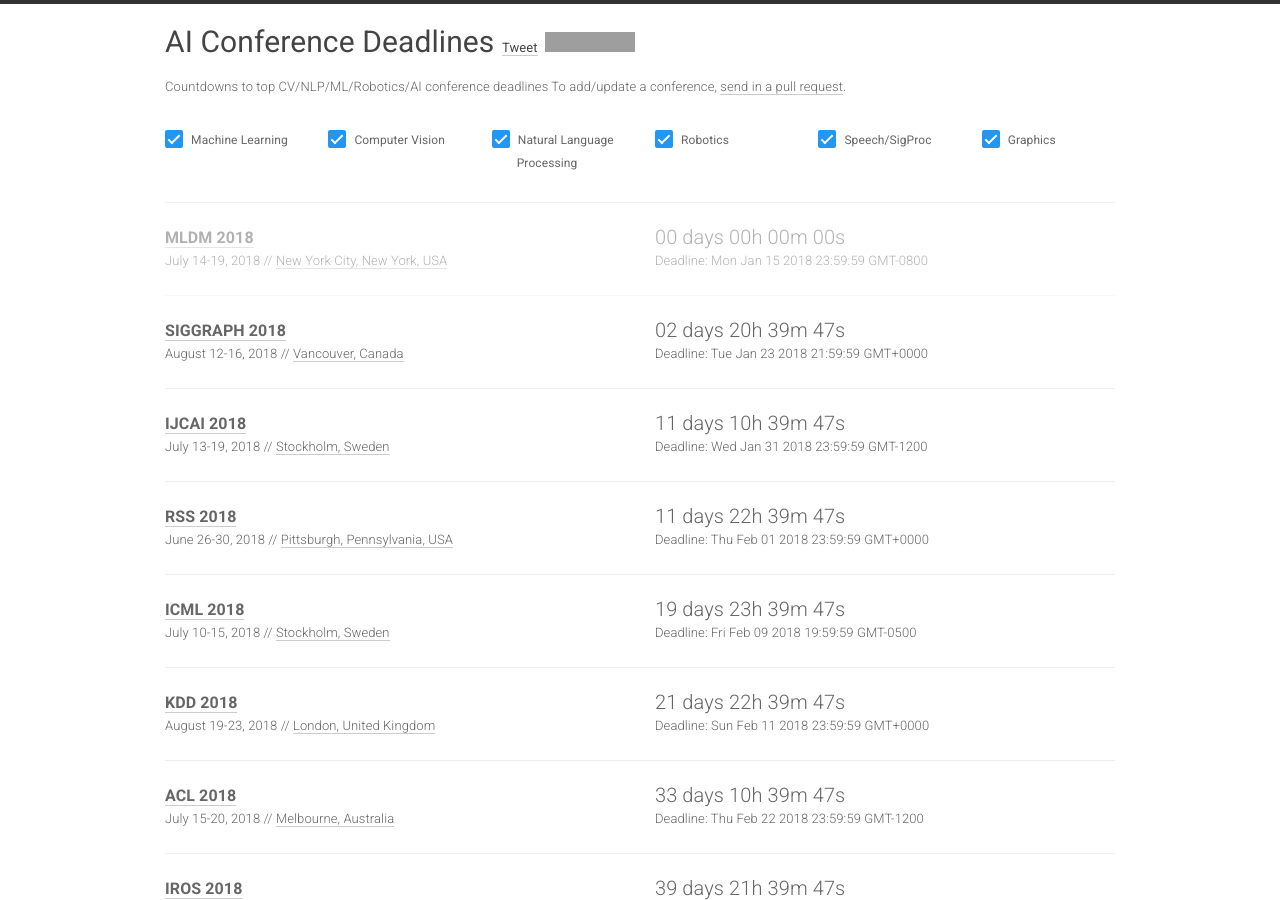
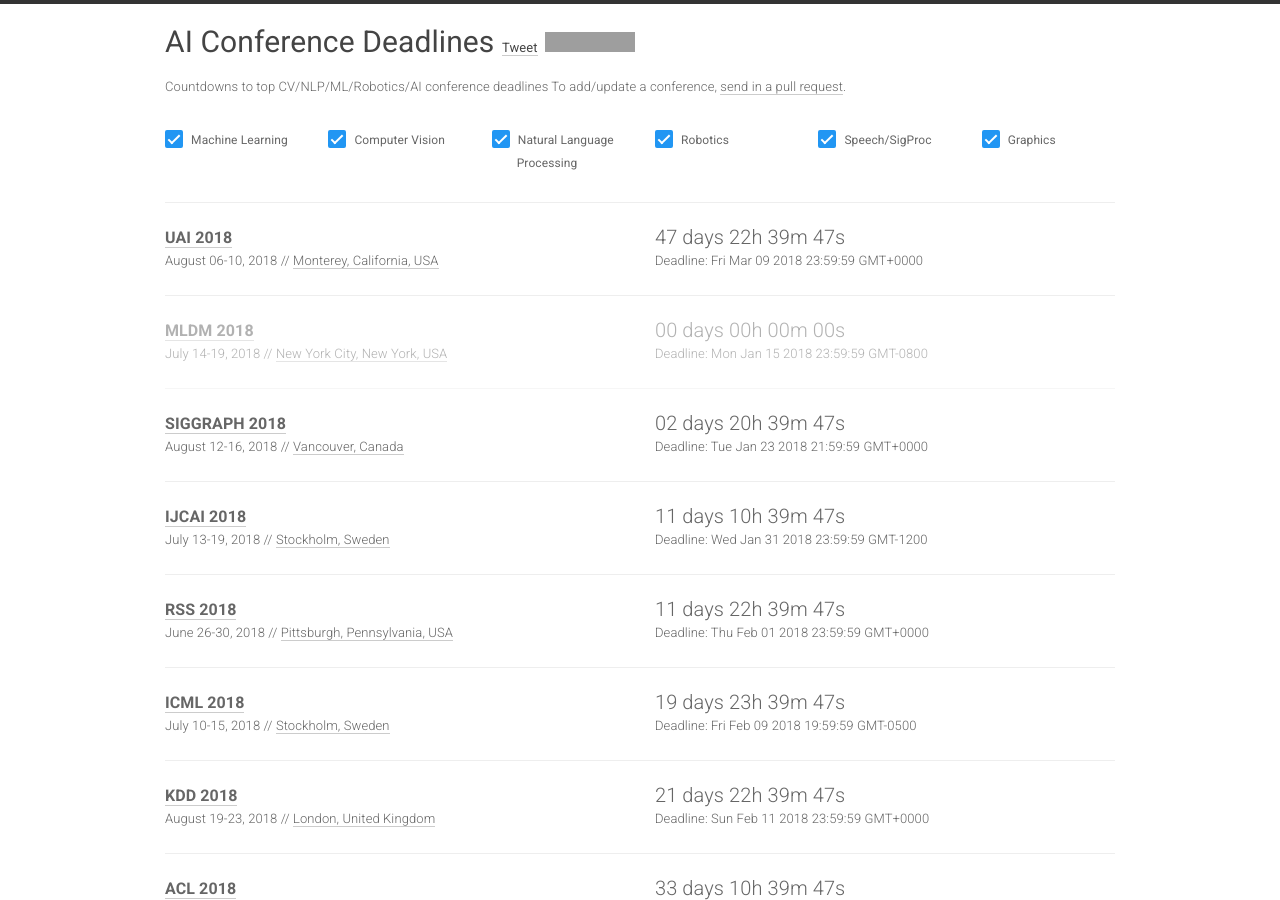
Before and after one commit to paperswithcode/ai-deadlines, a Jekyll site: the page built from index.html, in a window 1280 px wide and 900 px high. Built offline with Jekyll 4.4.1, drawn with Linux system fonts in a browser that asks for light colours; nearby versions of some CDN libraries; comment, search, counter and statistics services are not loaded; grey boxes are pictures that could not be loaded.

Commit message:
Update conferences.yml
Add UAI 2018

```diff
--- a/_data/conferences.yml
+++ b/_data/conferences.yml
@@ -1,4 +1,14 @@
 ---
+
+- name: UAI
+  year: 2018
+  id: uai18
+  link: http://auai.org/uai2018/index.php
+  deadline: "2018-03-09 23:59:59"
+  timezone: SST/GMT+14
+  date: August 06-10, 2018
+  place: Monterey, California, USA
+  sub: ML
 
 - name: MLDM
   year: 2018
```
